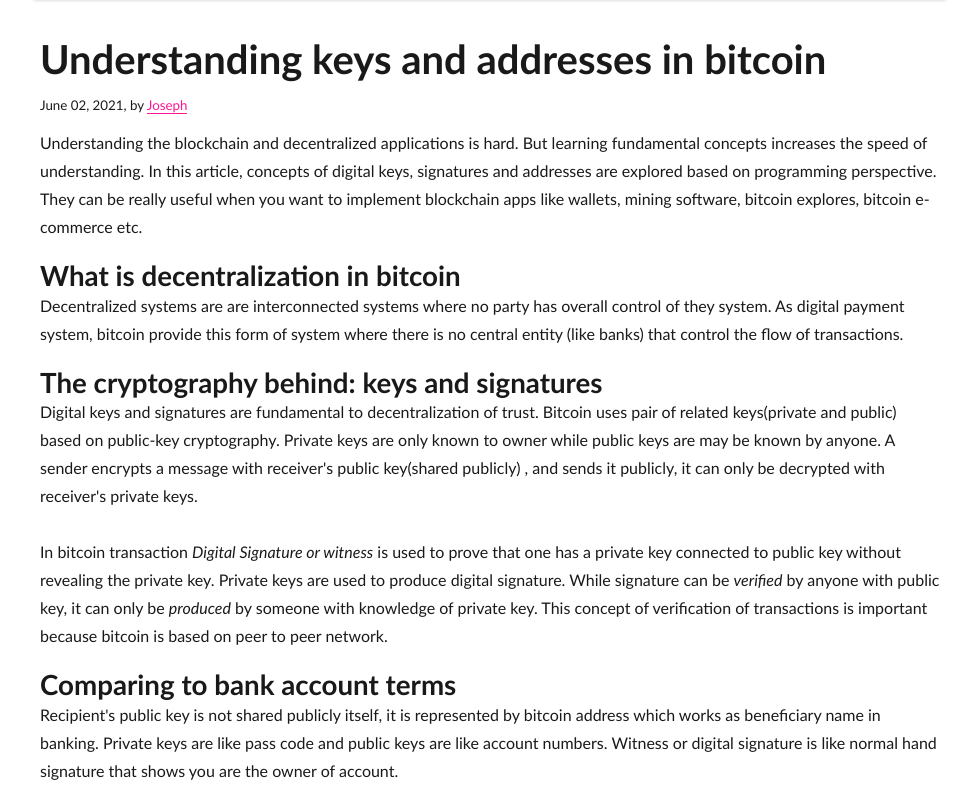
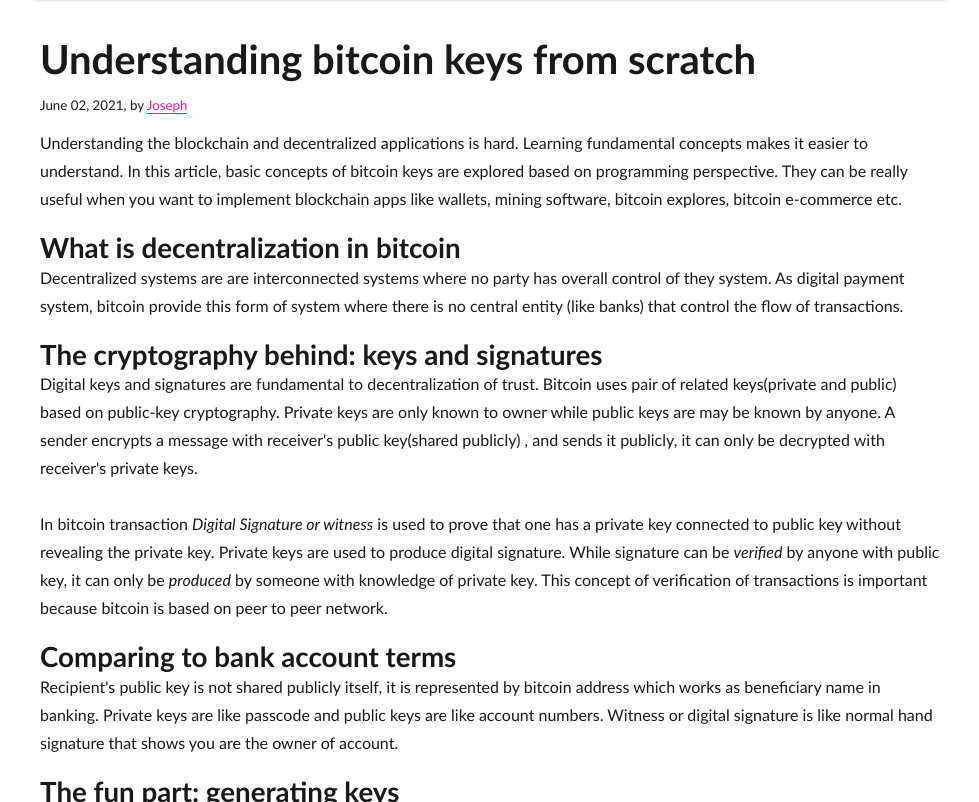
Before and after one commit to astrojose/astrojose-web, a Gatsby site: page /keys/ in a window 1280 px wide. Shown: the part 81-883 px from the top of the page, without its empty margins (150-1129 px from the left). Built offline with nearby package versions, Linux system fonts and the light colour scheme; Gatsby itself is replaced by a stand-in of ours; some packages are replaced by stand-ins of ours.

Commit message:
update content/blog/keys.md

```diff
--- a/content/blog/keys/index.md
+++ b/content/blog/keys/index.md
@@ -1,11 +1,11 @@
 ---
-title: "Understanding keys and addresses in bitcoin"
+title: "Understanding bitcoin keys from scratch "
 date: "2021-06-02 20:40:41"
 description: "Meet the keys to bitcoin blockchain."
 category: "blockchain"
 published: true
 ---
-Understanding the blockchain and decentralized applications is hard. But learning fundamental concepts increases the speed of understanding. In this article, concepts of digital keys, signatures and addresses are explored based on programming perspective. They can be really useful when you want to implement blockchain apps like wallets, mining software, bitcoin explores, bitcoin e-commerce etc.
+Understanding the blockchain and decentralized applications is hard. Learning fundamental concepts makes it easier to understand. In this article, basic concepts of bitcoin keys are explored based on programming perspective. They can be really useful when you want to implement blockchain apps like wallets, mining software, bitcoin explores, bitcoin e-commerce etc.
 
 ## What is decentralization in bitcoin
 Decentralized systems are are interconnected systems  where no party has overall control of they system. As digital payment system, bitcoin provide this form of system where there is no central entity (like banks) that control the flow of transactions.
@@ -14,11 +14,10 @@ Decentralized systems are are interconnected systems  where no party has overall
 Digital keys and signatures are fundamental to decentralization of trust. Bitcoin uses pair of related keys(private and public) based on public-key cryptography. Private keys are only known to owner while public keys are may be known by anyone. A sender encrypts a message with receiver's public key(shared publicly) , and sends it publicly, it can only be decrypted with receiver's private keys.
 <br/>
 
-
 In bitcoin transaction *Digital Signature or witness* is used to prove that one has a private key connected to public key without revealing the private key. Private keys are used to produce digital signature. While signature can be *verified* by anyone with public key, it can only be *produced* by someone with knowledge of private key. This concept of verification of transactions is important because bitcoin is based on peer to peer network.
 
 ## Comparing to bank account terms
-Recipient's public key is not shared publicly itself, it is represented by bitcoin address which works as beneficiary name in banking. Private keys are like pass code and public keys are like account numbers. Witness or digital signature is like normal hand signature that shows you are the owner of account.
+Recipient's public key is not shared publicly itself, it is represented by bitcoin address which works as beneficiary name in banking. Private keys are like passcode and public keys are like account numbers. Witness or digital signature is like normal hand signature that shows you are the owner of account.
 
 ## The fun part: generating keys
 Basically keys are just strings of characters e.g `30848827712021293731208415302456569301499384652082` in decimal or     `4433d156ea29436f29a94e0ccc5d58df8e57bdc8583c32` in hexadecimal.
--- a/src/components/bio.js
+++ b/src/components/bio.js
@@ -1,6 +1,6 @@
 
 import React from "react"
-import { useStaticQuery, graphql } from "gatsby"
+import { useStaticQuery, graphql, Link } from "gatsby"
 import Image from "gatsby-image"
 
 const Bio = () => {
@@ -40,8 +40,8 @@ const Bio = () => {
       </div>
       <div class="bio">
 
-          <h2> Hi, I&rsquo;m <a href={`https://instagram.com/${social.instagram}`} target="_blank" rel="noopener noreferrer">
-            <strong>Joseph</strong></a> </h2>
+          <h2> Hi, I&rsquo;m <Link to='/about'>
+            <strong>Joseph</strong></Link> </h2>
             <p>{author.summary}</p>
           {` `}
         <p>
```
